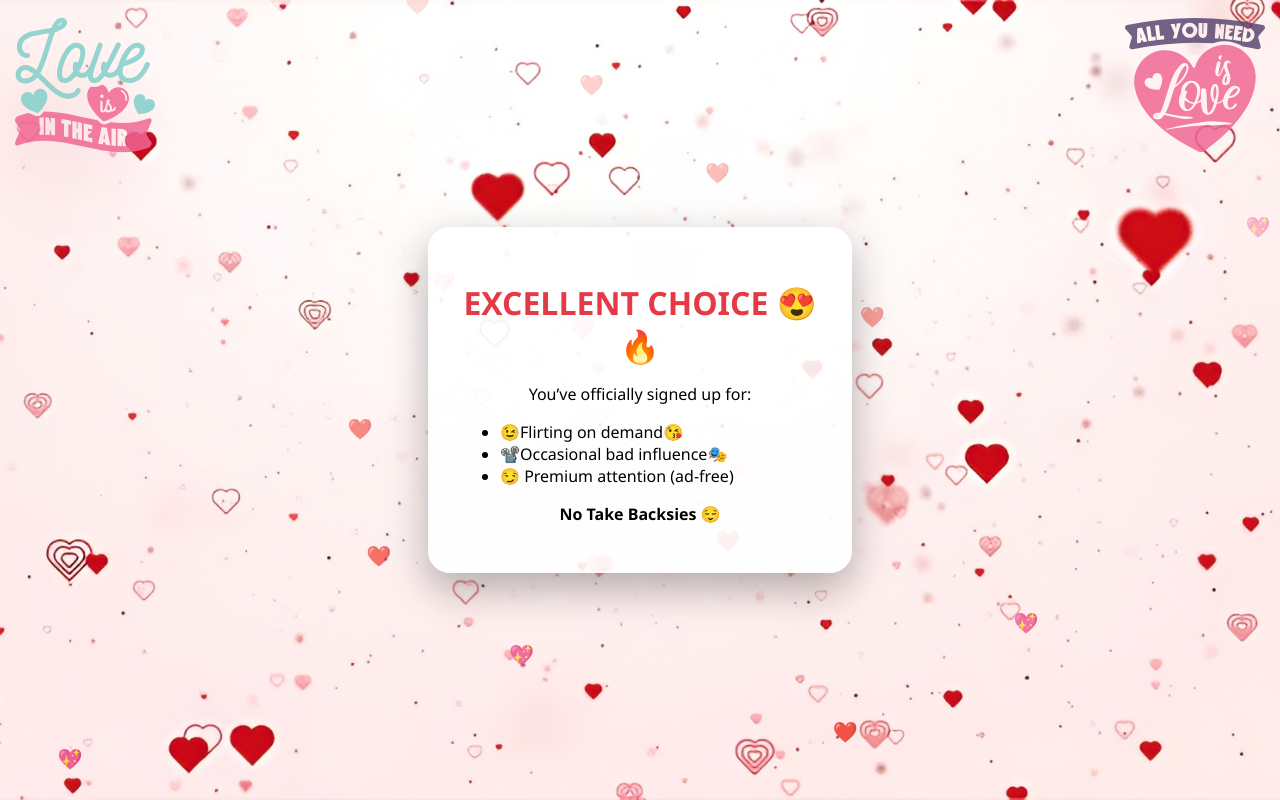
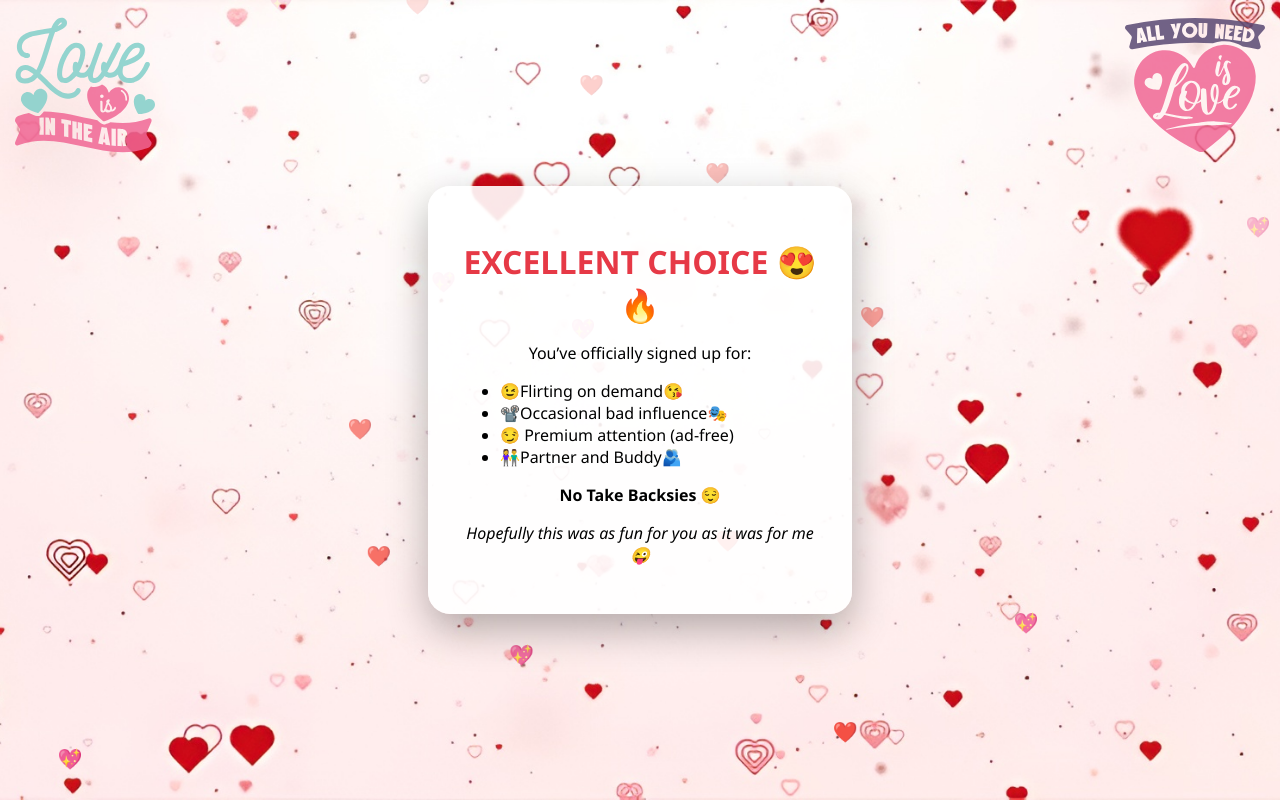
Before and after one commit to bhereshubham/ValentiP, a website: page index.html in a window 1280 px wide. Both pictures are taken after a click on the button "Yes 💖". Drawn offline with Linux system fonts and the light colour scheme.

Commit message:
Update index.html

```diff
--- a/index.html
+++ b/index.html
@@ -208,8 +208,11 @@
           <li>😉Flirting on demand😘</li>
           <li>📽️Occasional bad influence🎭</li>
           <li>😏 Premium attention (ad-free)</li>
+          <li>👫Partner and Buddy🫂</li>
         </ul>
         <p><strong>No Take Backsies 😌</strong></p>
+        <p><i>Hopefully this was as fun for you as it was for me 😜
+        </p>
       `;
     }
 
```
